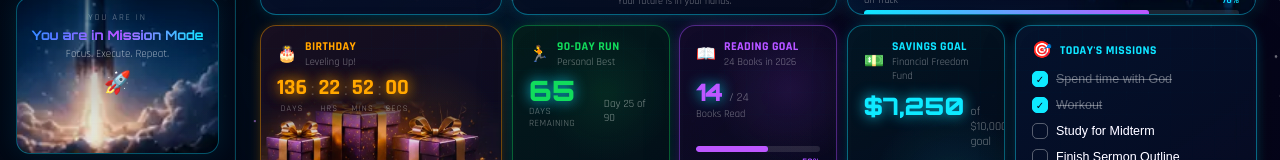
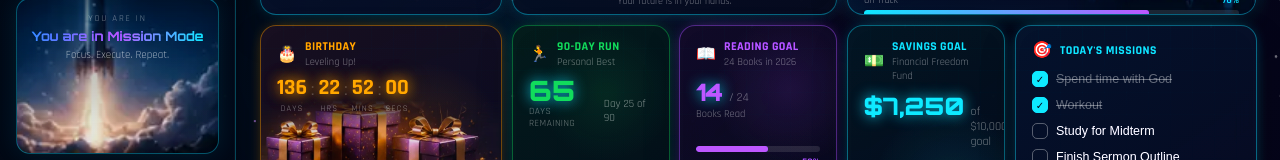
Before and after one commit to cryptohounddog-hash/T-minus, a React (Vite) app: page / in a window 1280 px wide. Shown: the part 516-676 px from the top of the page. Built offline with nearby package versions, Linux system fonts and the light colour scheme.

Commit message:
Remove stray rocket emoji overlaid on the Mission Mode photo
Leftover from an earlier version of the bundle that got carried
into the rebuild. The user had already removed this in their own
v2.3 fix; this brings the rebuild back in line with that.

```diff
--- a/src/components/Sidebar.jsx
+++ b/src/components/Sidebar.jsx
@@ -41,7 +41,6 @@ export default function Sidebar() {
         <div className="mission-box-label">You are in</div>
         <div className="mission-box-title font-display accent-gradient-text">{text.missionBoxTitle}</div>
         <div className="mission-box-text">{text.missionBoxText}</div>
-        <div style={{ fontSize: 22 }}>🚀</div>
       </div>
 
       <button className="profile-btn" onClick={() => setActivePage("settings")}>
```
Also changed, not shown: 1 other file (tests, documents, lock files or other folders).
